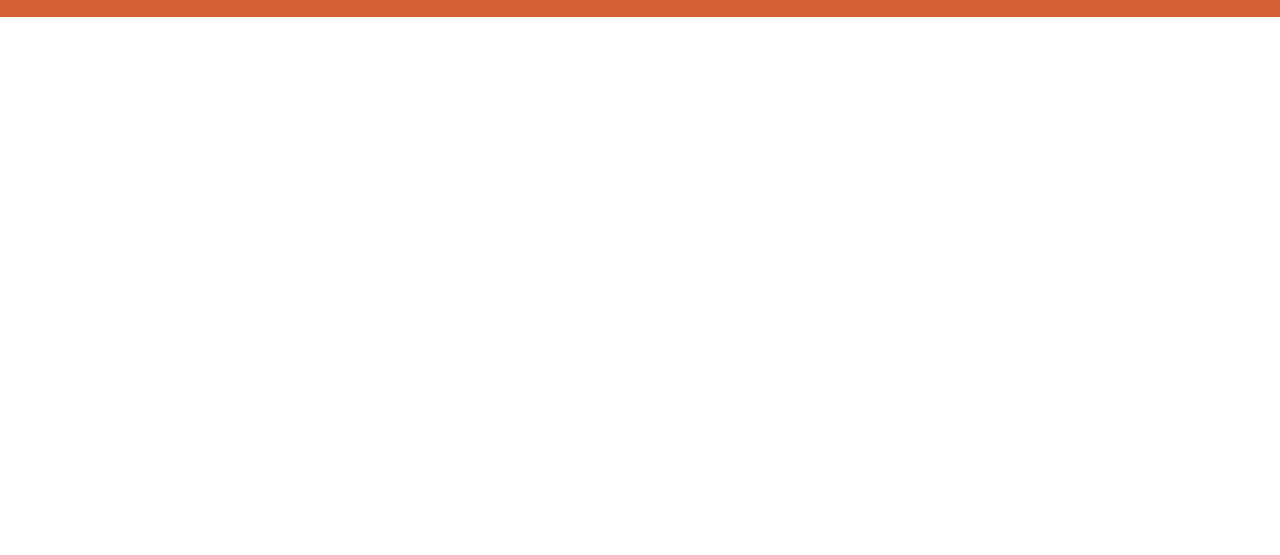
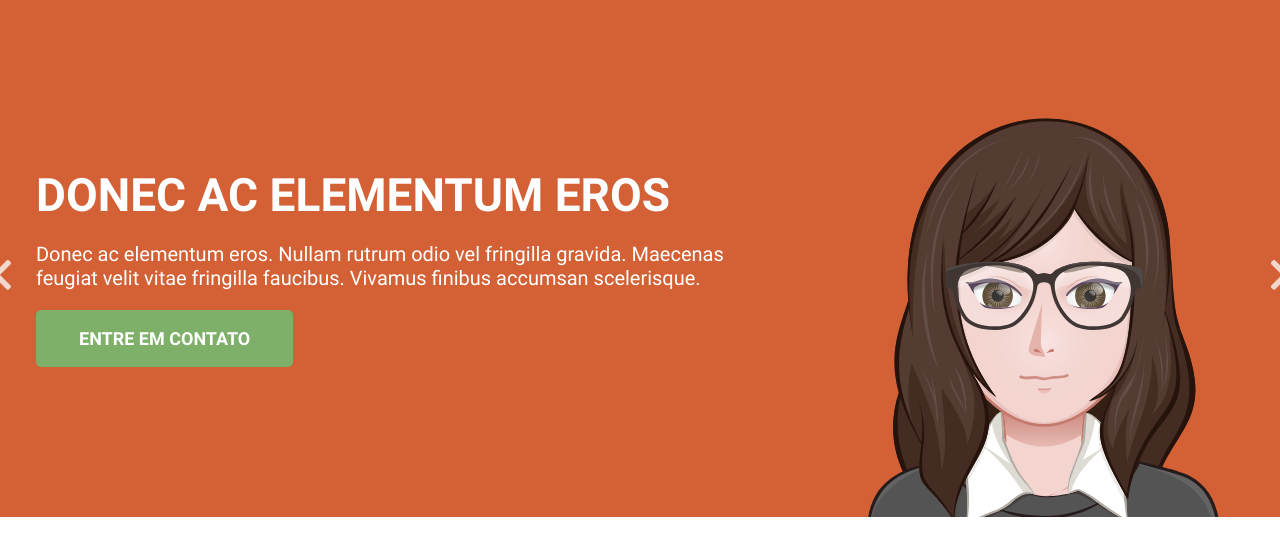
Before and after one commit to dozeroaosenior/mkt-do-zero-ao-senior, a website: page index.html in a window 1280 px wide. Shown: the part 53-608 px from the top of the page. Drawn offline with nearby package versions, Linux system fonts and the light colour scheme; files that its build step writes are made by us from their sources.

Commit message:
criado um carrossel

```diff
--- /dev/null
+++ b/assets/src/js/scripts.js
@@ -0,0 +1,6 @@
+$(document).ready(function(){
+    $(".carrossel").slick({
+        autoplay: true,
+        autoplaySpeed: 3000
+    });
+})
--- /dev/null
+++ b/assets/src/scss/components/banner-inicial.scss
@@ -0,0 +1,87 @@
+@import "../config.scss";
+
+.banner-inicial{
+    height: 500px;
+    background-color: $laranja;
+}
+
+.banner-inicial > .carrossel{
+    max-width: $max-width;
+    margin: 0 auto;
+    padding: 0 20px;
+}
+
+.banner-conteudo{
+    display: flex !important;
+    width: 100%;
+    justify-content: space-between;
+    align-items: center;
+    height: 500px !important;
+}
+
+.banner-conteudo img{
+    height: 400px;
+    align-self: flex-end !important;
+}
+
+.banner-conteudo .texto{
+    margin-right: 100px;
+}
+
+.banner-conteudo .texto h1,
+.banner-conteudo .texto h2{
+    font-size: 46px;
+    text-transform: uppercase;
+    color: $branco;
+    margin-bottom: 20px;
+    font-weight: bold;
+}
+
+.banner-conteudo .texto p{
+    color: $branco;
+    margin-bottom: 20px;
+    font-size: 20px;
+}
+
+.banner-conteudo .texto .banner-chamada{
+    background-color: $verde;
+    color: $branco;
+    font-size: 18px;
+    padding: 15px 40px;
+    width: fit-content;
+    font-weight: bold;
+    text-transform: uppercase;
+    text-decoration: none;
+    border: 3px solid $verde;
+    border-radius: 5px;
+    display: block;
+}
+
+.banner-conteudo .texto .banner-chamada:hover{
+    background-color: transparent;
+}
+
+.carrossel .slick-prev:before,
+.carrossel .slick-next:before {
+    font-family: "Font Awesome 5 Free";
+    font-weight: 900;
+    font-size: 35px;
+}
+
+.carrossel .slick-prev::before {
+    content: "\f053";
+}
+
+.carrossel .slick-next::before {
+    content: "\f054";
+}
+
+@media (max-width: $breakpoint) {
+    .banner-conteudo .texto{
+        margin-right: 0;
+    }
+
+    .banner-conteudo img{
+        display: none !important;
+    }
+}
--- a/assets/src/scss/style.scss
+++ b/assets/src/scss/style.scss
@@ -1,2 +1,3 @@
 @import "config.scss";
 @import "./components/header.scss";
+@import "./components/banner-inicial.scss";
--- a/index.html
+++ b/index.html
@@ -7,6 +7,8 @@
     <title>Equipe de Marketing - Do Zero ao Senior</title>
     <link rel="stylesheet" href="./assets/dist/css/style.min.css">
     <link rel="stylesheet" href="./node_modules/@fortawesome/fontawesome-free/css/all.min.css">
+    <link rel="stylesheet" href="./node_modules/slick-carousel/slick/slick.css">
+    <link rel="stylesheet" href="./node_modules/slick-carousel/slick/slick-theme.css">
 </head>
 <body>
     <header>
@@ -44,8 +46,31 @@
             <li class="social-item"><a href="#" class="social-link"><i class="fab fa-whatsapp"></i></a></li>
         </div>
     </nav>
+    <section class="banner-inicial">
+        <div class="carrossel">
+            <div class="banner-conteudo">
+                <div class="texto">
+                    <h1>Lorem ipsum dolor sit amet</h1>
+                    <p>Lorem ipsum dolor sit amet, consectetur adipiscing elit. Nunc tempus risus commodo sem efficitur dictum. Etiam ac porttitor nisl. In ultricies luctus velit quis vestibulum. Donec ac elementum eros.</p>
+                    <a href="#" class="banner-chamada">Saiba mais</a>
+                </div>
+                <img src="./assets/dist/img/avatar.svg" alt="Avatar">
+            </div>
+            <div class="banner-conteudo">
+                <div class="texto">
+                    <h2>Donec ac elementum eros</h2>
+                    <p>Donec ac elementum eros. Nullam rutrum odio vel fringilla gravida. Maecenas feugiat velit vitae fringilla faucibus. Vivamus finibus accumsan scelerisque.</p>
+                    <a href="#" class="banner-chamada">Entre em contato</a>
+                </div>
+                <img src="./assets/dist/img/avatar-2.svg" alt="Avatar">
+            </div>
+        </div>
+    </section>
+
     <script src="./node_modules/jquery/dist/jquery.min.js"></script>
     <script src="./node_modules/@fortawesome/fontawesome-free/js/all.min.js"></script>
+    <script src="./node_modules/slick-carousel/slick/slick.min.js"></script>
     <script src="./assets/dist/js/header.min.js"></script>
+    <script src="./assets/dist/js/scripts.min.js"></script>
 </body>
 </html>
```
Also changed, not shown: assets/dist/img/avatar-2.svg (added), assets/dist/img/avatar.svg (added).
